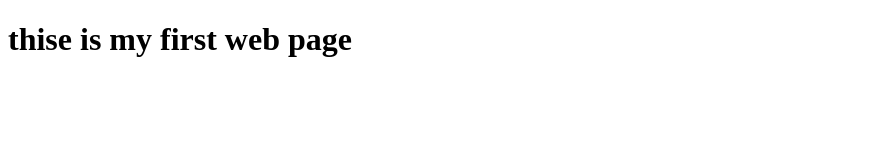
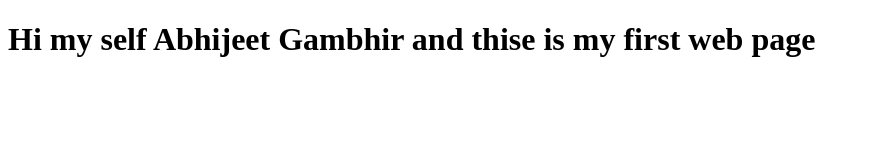
Before and after one commit to abhijeetgambhir/ilu, a plain HTML site: page index.html in a window 1280 px wide. Shown: the whole page, without its empty margins (0-870 px from the left). Drawn offline with Linux system fonts and the light colour scheme.

Commit message:
name add in index.html

```diff
--- a/index.html
+++ b/index.html
@@ -6,6 +6,6 @@
     <title>Document</title>
 </head>
 <body>
-    <h1> thise is my first web page</h1>
+    <h1> Hi my self Abhijeet Gambhir and thise is my first web page</h1>
 </body>
 </html>
```
